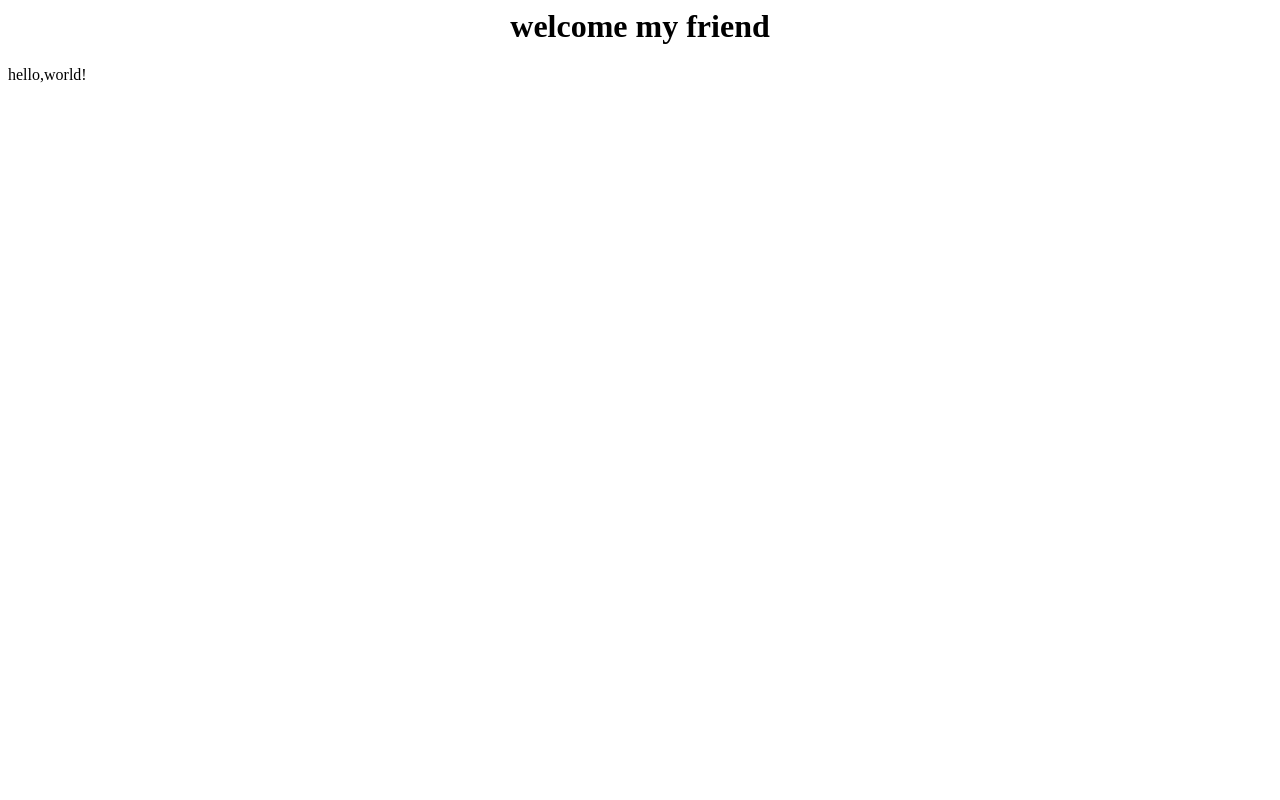
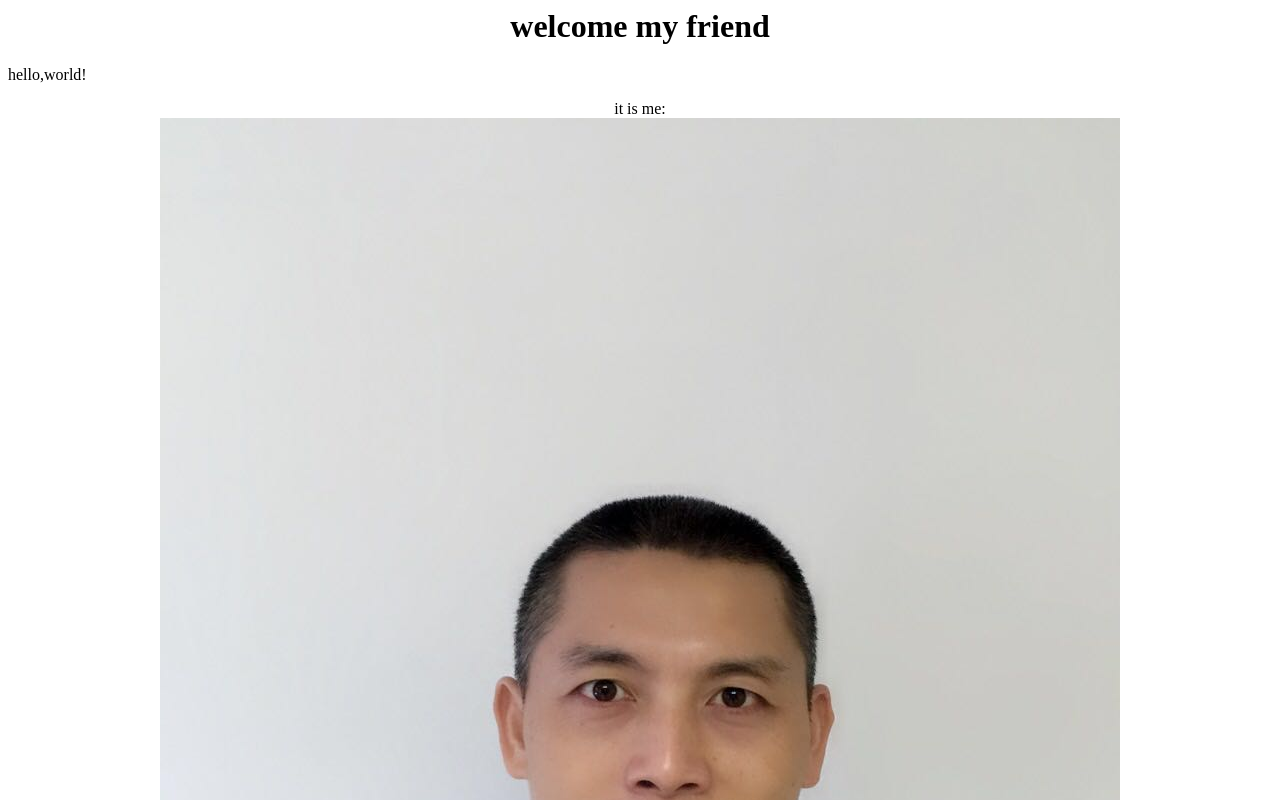
Before and after one commit to thompsontangjin/thompsontangjin, a plain HTML site: page index.html in a window 1280 px wide. Shown: the top 800 px of the page. Drawn offline with Linux system fonts and the light colour scheme.

Commit message:
Update index.html

```diff
--- a/index.html
+++ b/index.html
@@ -1,9 +1,11 @@
 <html>
 <title> welcome thompson home </title>
   <head> <center><h1>welcome my friend</h1></center></head>
-  <p>
+
 <body>
-hello,world!
+  <p>hello,world!</p>
+  <center>it is me:</center>
+  <center><img src="237296142.jpg"/center>
 </body>
-  </p>
+
 </html>
```
